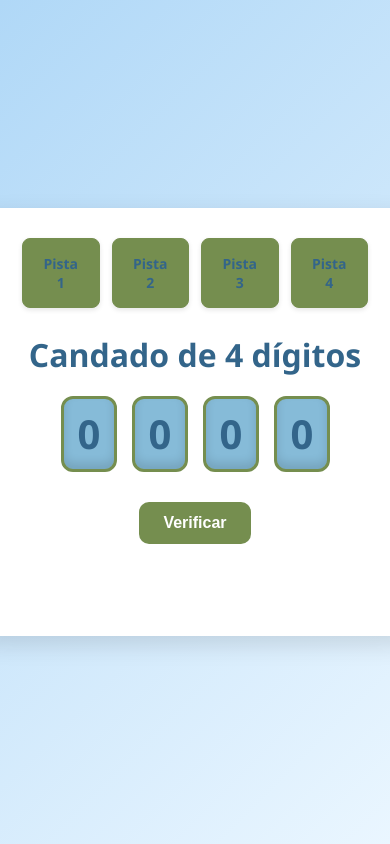
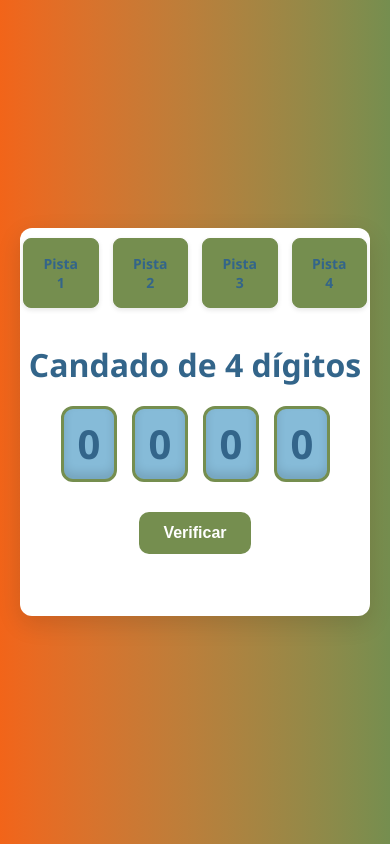
Before and after one commit to algimenez278/examen-web-estatica, an Astro site: page / in a window 390 px wide. Built offline with nearby package versions, Linux system fonts and the light colour scheme; Astro itself is replaced by a stand-in of ours.

Commit message:
fix responsive

```diff
--- a/src/pages/index.astro
+++ b/src/pages/index.astro
@@ -60,16 +60,21 @@ const modales = [
 <style>
   body {
     font-family: "Segoe UI", Tahoma, Geneva, Verdana, sans-serif;
-    background: linear-gradient(135deg, #b0d8f7 0%, #eaf6ff 100%);
-    height: 100vh;
+    background: linear-gradient(
+      to right,
+      oklch(0.6741 0.191 42.86),
+      oklch(0.6118 0.0927 126.67)
+    );
+    min-height: 100vh;
     margin: 0;
+    padding: 0;
     display: flex;
     justify-content: center;
     align-items: center;
+    flex-wrap: wrap;
   }
   .container {
     background: white;
-    padding: 30px 40px;
     border-radius: 12px;
     box-shadow: 0 8px 25px rgba(0, 0, 0, 0.12);
     text-align: center;
@@ -120,7 +125,7 @@ const modales = [
     font-size: 18px;
   }
 
-  @media (max-width: 400px) {
+  @media (max-width: 480px) {
     .cards {
       justify-content: space-around;
       gap: 8px;
--- a/src/pages/layout/CardModal.astro
+++ b/src/pages/layout/CardModal.astro
@@ -13,7 +13,7 @@ const modalId = `modal${num}`;
     width: 70px;
     height: 40px;
     box-shadow: 0 2px 5px rgba(0, 0, 0, 0.1);
-    margin: 0 3px;
+    margin: 10px 3px;
     display: flex;
     justify-content: center;
     align-items: center;
@@ -31,7 +31,6 @@ const modalId = `modal${num}`;
     .cards__card {
       width: 60px;
       height: 38px;
-      margin: 0 2px;
       font-size: 14px;
     }
   }
--- a/src/pages/layout/Modal.astro
+++ b/src/pages/layout/Modal.astro
@@ -22,7 +22,8 @@ const titleId = `${id}-title`;
 
   /* Modal element content */
   .modal__content {
-    background-color: white;
+    background-color: #1e1e2e;
+    color: #fdfdfd;
     border-radius: 10px;
     padding: 25px 30px;
     width: 90%;
@@ -57,7 +58,7 @@ const titleId = `${id}-title`;
   .codigo-container {
     max-width: 100%;
     overflow-x: auto;
-    background-color: #f5f5f5;
+    background-color: oklch(0.6741 0.191 42.86);
     padding: 1em;
     border-radius: 4px;
     font-family: monospace;
```
